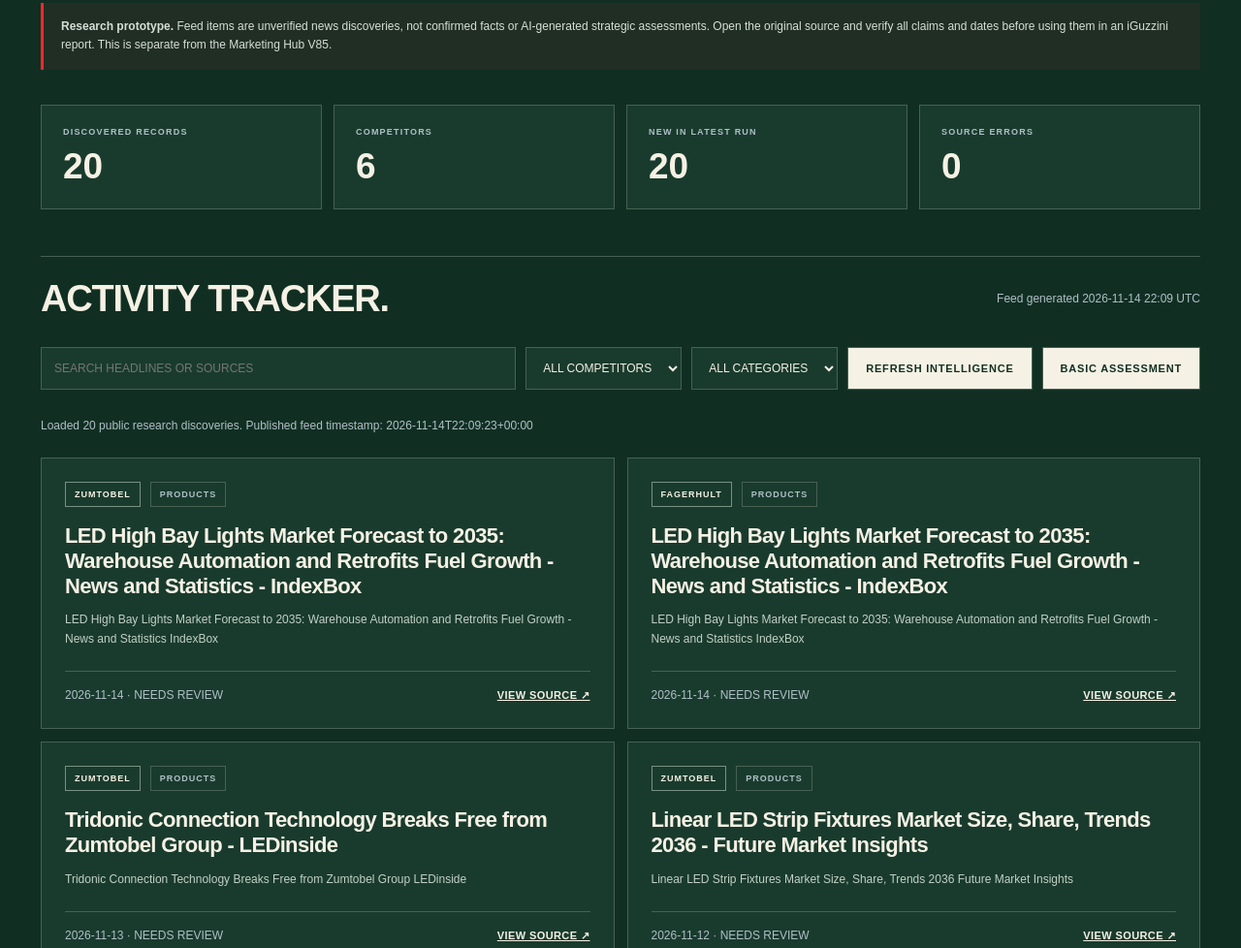
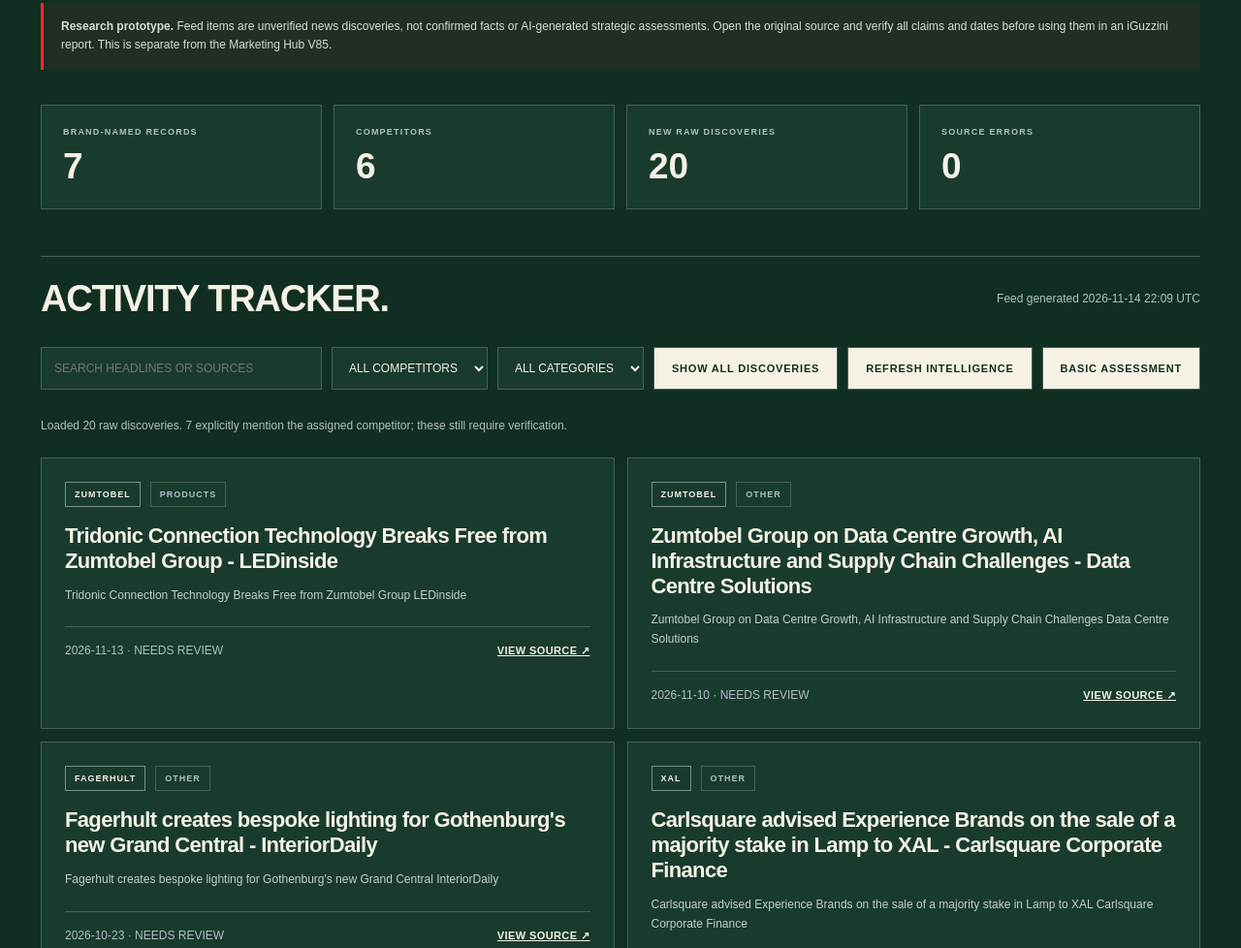
Before and after one commit to mattIGUK-hub/lighting-competitor-intelligence, a plain HTML site: page docs/index.html in a window 1280 px wide. Shown: the part 490-1468 px from the top of the page at 97% size. Drawn offline with Linux system fonts and the light colour scheme.

Commit message:
Distinguish stronger brand matches from noisy RSS discovery candidates

```diff
--- a/docs/index.html
+++ b/docs/index.html
@@ -49,9 +49,9 @@ h2{margin:0;font-size:clamp(24px,3vw,38px);letter-spacing:-1.2px;text-transform:
 </section>
 <div class="notice"><strong>Research prototype.</strong> Feed items are unverified news discoveries, not confirmed facts or AI-generated strategic assessments. Open the original source and verify all claims and dates before using them in an iGuzzini report. This is separate from the Marketing Hub V85.</div>
 <section class="stats" aria-label="Research statistics">
-<div class="stat"><span>Discovered records</span><strong id="count">0</strong></div>
+<div class="stat"><span>Brand-named records</span><strong id="count">0</strong></div>
 <div class="stat"><span>Competitors</span><strong>6</strong></div>
-<div class="stat"><span>New in latest run</span><strong id="added">0</strong></div>
+<div class="stat"><span>New raw discoveries</span><strong id="added">0</strong></div>
 <div class="stat"><span>Source errors</span><strong id="errors">0</strong></div>
 </section>
 <div class="section-head"><h2>Activity tracker.</h2><span class="small" id="generated">Waiting for first live scan</span></div>
@@ -59,6 +59,7 @@ h2{margin:0;font-size:clamp(24px,3vw,38px);letter-spacing:-1.2px;text-transform:
 <input id="search" type="search" placeholder="SEARCH HEADLINES OR SOURCES" aria-label="Search news">
 <select id="competitor" aria-label="Filter by competitor"><option value="">ALL COMPETITORS</option><option>ERCO</option><option>Fagerhult</option><option>Zumtobel</option><option>XAL</option><option>TRILUX</option><option>Delta Light</option></select>
 <select id="category" aria-label="Filter by category"><option value="">ALL CATEGORIES</option><option>Events</option><option>Projects</option><option>Products</option><option>Sustainability</option><option>Partnerships</option><option>Business</option><option>Other</option></select>
+<button type="button" id="show-all" aria-pressed="false">SHOW ALL DISCOVERIES</button>
 <button type="button" id="refresh">REFRESH INTELLIGENCE</button>
 <button type="button" id="assess">BASIC ASSESSMENT</button>
 </div>
@@ -72,19 +73,20 @@ h2{margin:0;font-size:clamp(24px,3vw,38px);letter-spacing:-1.2px;text-transform:
 <script>
 (function(){
 "use strict";
-var data=null,records=[],brands=["ERCO","Fagerhult","Zumtobel","XAL","TRILUX","Delta Light"];
+var data=null,records=[],showAll=false,brands=["ERCO","Fagerhult","Zumtobel","XAL","TRILUX","Delta Light"];
 function el(id){return document.getElementById(id)}
 function node(tag,text,cls){var x=document.createElement(tag);if(text!=null)x.textContent=String(text);if(cls)x.className=cls;return x}
 function validUrl(value){try{var u=new URL(value);return u.protocol==="https:"}catch(e){return false}}
 function render(){
  var search=el("search").value.trim().toLowerCase(),brand=el("competitor").value,category=el("category").value;
- var filtered=records.filter(function(r){return (!brand||r.competitor===brand)&&(!category||r.category===category)&&(!search||[r.headline,r.summary,r.competitor,r.source_name].join(" ").toLowerCase().includes(search))});
+ var filtered=records.filter(function(r){return (showAll||r.brand_match!==false)&&(!brand||r.competitor===brand)&&(!category||r.category===category)&&(!search||[r.headline,r.summary,r.competitor,r.source_name].join(" ").toLowerCase().includes(search))});
  var root=el("cards");root.replaceChildren();
- if(!filtered.length){root.appendChild(node("div",records.length?"No records match your filters.":"No records collected yet. Run the GitHub Actions research workflow and refresh this page.","empty"));return}
+ if(!filtered.length){root.appendChild(node("div",records.length?"No stronger matches meet these filters. Select SHOW ALL DISCOVERIES to inspect lower-confidence candidates.":"No records collected yet. Run the GitHub Actions research workflow and refresh this page.","empty"));return}
  filtered.slice(0,200).forEach(function(r){
   var c=node("article",null,"item"),head=node("div",null,"item-head");
   head.appendChild(node("span",r.competitor,"tag brand-tag"));head.appendChild(node("span",r.category||"Other","tag"));
   if(r.geography==="UK")head.appendChild(node("span","UK KEYWORD","tag"));
+  if(r.brand_match===false)head.appendChild(node("span","LOW CONFIDENCE · CHECK","tag"));
   c.appendChild(head);c.appendChild(node("h3",r.headline));
   if(r.summary)c.appendChild(node("p",r.summary));
   var footer=node("footer"),left=node("span",(r.published_at||"Date unconfirmed")+" · NEEDS REVIEW","small");
@@ -106,9 +108,10 @@ function health(){
 }
 function assess(){
  var result=el("report");result.hidden=false;
- if(!records.length){result.textContent="No records available to assess. Run the collector first.";return}
- var perBrand=brands.map(function(b){return b+": "+records.filter(function(r){return r.competitor===b}).length}).join(" · ");
- var perCat={};records.forEach(function(r){var k=r.category||"Other";perCat[k]=(perCat[k]||0)+1});
+ var candidates=records.filter(function(r){return showAll||r.brand_match!==false});
+ if(!candidates.length){result.textContent="No matching records to summarise. Review lower-confidence discoveries if needed.";return}
+ var perBrand=brands.map(function(b){return b+": "+candidates.filter(function(r){return r.competitor===b}).length}).join(" · ");
+ var perCat={};candidates.forEach(function(r){var k=r.category||"Other";perCat[k]=(perCat[k]||0)+1});
  result.textContent="BASIC RECORD COUNTS ONLY (NOT AI ANALYSIS)\n"+perBrand+"\nCategories: "+Object.keys(perCat).map(function(k){return k+": "+perCat[k]}).join(" · ")+". All discoveries require human verification.";
  result.style.whiteSpace="pre-line";
 }
@@ -121,17 +124,18 @@ async function refresh(){
   var next=await response.json();
   if(!next||!Array.isArray(next.records))throw new Error("Invalid data format");
   data=next;records=next.records;
-  el("count").textContent=String(records.length);
+  el("count").textContent=String(records.filter(function(r){return r.brand_match!==false}).length);
   el("added").textContent=String(next.counts&&next.counts.added||0);
   el("errors").textContent=String(next.counts&&next.counts.failures||0);
   el("generated").textContent=next.generated_at?"Feed generated "+next.generated_at.replace("T"," ").slice(0,16)+" UTC":"No live collection yet";
-  el("status").textContent="Loaded "+records.length+" public research discoveries. "+(next.generated_at?"Published feed timestamp: "+next.generated_at:"Awaiting first collector run.");
+  el("status").textContent="Loaded "+records.length+" raw discoveries. "+records.filter(function(r){return r.brand_match!==false}).length+" explicitly mention the assigned competitor; these still require verification.";
   el("report").hidden=true;health();render();
  }catch(error){
   el("status").textContent="Refresh unsuccessful ("+error.message+"). "+(data?"Previously loaded records remain available.":"The feed may not be deployed yet.");
  }finally{el("refresh").disabled=false}
 }
 ["search","competitor","category"].forEach(function(id){el(id).addEventListener(id==="search"?"input":"change",render)});
+el("show-all").addEventListener("click",function(){showAll=!showAll;this.textContent=showAll?"SHOW STRONGER MATCHES":"SHOW ALL DISCOVERIES";this.setAttribute("aria-pressed",String(showAll));render()});
 el("refresh").addEventListener("click",refresh);
 el("assess").addEventListener("click",assess);
 refresh();
```
